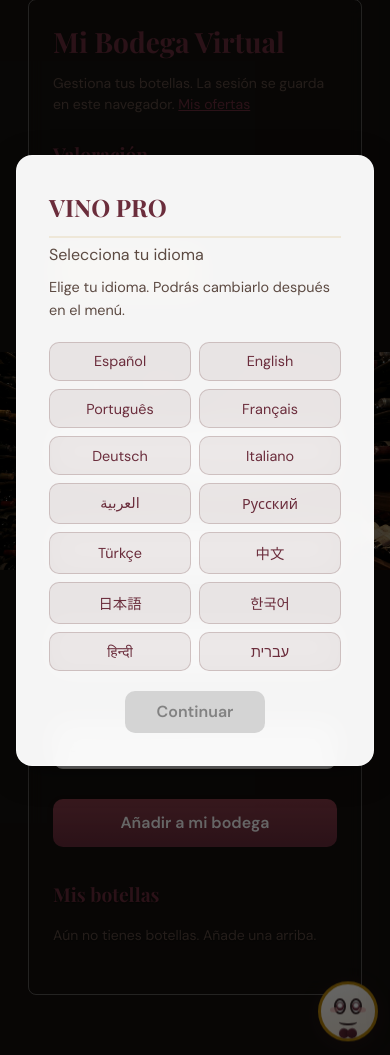
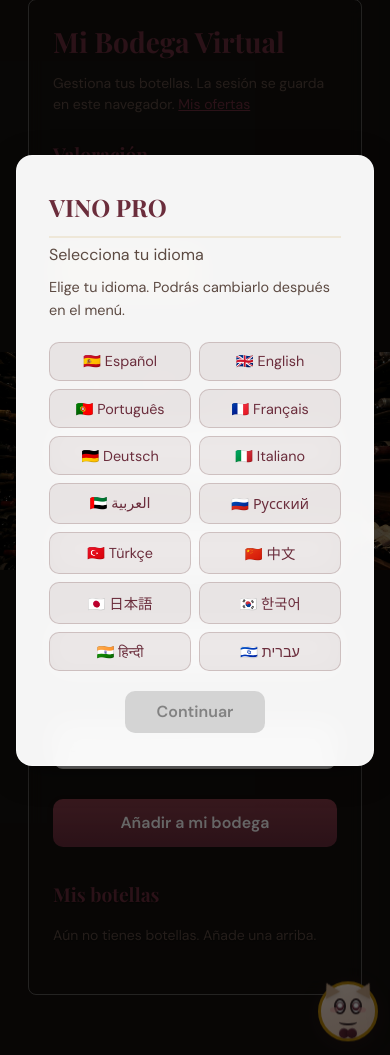
Before and after one commit to yusedcorrea-a11y/vinopro-backend-, a FastAPI app: page /bodega in a window 390 px wide. Shown: the part 134-1189 px from the top of the page. Run offline with FastAPI, Linux system fonts and the light colour scheme.

Commit message:
Inicio responsive + zorrito con pajarita como mascota
Made-with: Cursor

```diff
--- a/static/style.css
+++ b/static/style.css
@@ -2198,14 +2198,39 @@ body.page-preguntar #respuesta.respuesta-sumiller .respuesta-toolbar .btn-speak
   align-items: center;
   justify-content: center;
   border-radius: 50%;
-  background: linear-gradient(160deg, #fff 0%, #f8f2e8 45%, #f0e6d8 100%);
+  background: linear-gradient(160deg, #f5e6d8 0%, #ebd4c4 40%, #e2c4b0 100%);
   border: 3px solid var(--dorado);
-  box-shadow: 0 4px 20px rgba(107, 45, 60, 0.2), 0 0 0 0 rgba(184, 134, 11, 0.3), inset 0 1px 0 rgba(255,255,255,0.8);
+  box-shadow: 0 4px 20px rgba(107, 45, 60, 0.2), 0 0 0 0 rgba(184, 134, 11, 0.3), inset 0 1px 0 rgba(255,255,255,0.6);
   transition: transform 0.2s ease, box-shadow 0.3s ease;
   animation: chatbot-guia-mascot-float 3s ease-in-out infinite;
   user-select: none;
   -webkit-tap-highlight-color: transparent;
 }
+/* Orejas de zorro */
+.chatbot-guia-mascot-ear {
+  position: absolute;
+  top: -4px;
+  width: 0;
+  height: 0;
+  border-style: solid;
+  border-color: transparent transparent #c9a88a transparent;
+  border-width: 0 10px 18px 10px;
+  filter: drop-shadow(0 1px 2px rgba(0,0,0,0.15));
+  z-index: -1;
+}
+.chatbot-guia-mascot-ear--l {
+  left: 6px;
+  transform: rotate(-28deg);
+  transform-origin: bottom center;
+}
+.chatbot-guia-mascot-ear--r {
+  right: 6px;
+  transform: rotate(28deg);
+  transform-origin: bottom center;
+  border-width: 0 10px 18px 10px;
+}
+.chatbot-guia-mascot:hover .chatbot-guia-mascot-ear--l { transform: rotate(-28deg) scale(1.05); }
+.chatbot-guia-mascot:hover .chatbot-guia-mascot-ear--r { transform: rotate(28deg) scale(1.05); }
 /* En página inicio: zorrito flotando sin círculo duro (fondo semitransparente) */
 body.page-inicio .chatbot-guia-mascot {
   background: rgba(255, 255, 255, 0.22);
@@ -2621,6 +2652,9 @@ body.page-inicio .chatbot-guia-mascot:hover {
 @media (max-width: 600px) {
   .chatbot-guia-panel { max-width: 100%; }
   .chatbot-guia-mascot { bottom: 0.75rem; right: 0.75rem; width: 60px; height: 60px; }
+  .chatbot-guia-mascot-ear { border-width: 0 8px 14px 8px; top: -3px; }
+  .chatbot-guia-mascot-ear--l { left: 4px; transform: rotate(-28deg); }
+  .chatbot-guia-mascot-ear--r { right: 4px; transform: rotate(28deg); }
   .chatbot-guia-mascot-eye { width: 14px; height: 16px; }
   .chatbot-guia-mascot-pupil { width: 8px; height: 8px; }
   .chatbot-guia-mascot-shine { width: 4px; height: 4px; right: 2px; top: 3px; }
--- a/templates/base.html
+++ b/templates/base.html
@@ -32,20 +32,20 @@
       <p class="modal-bienvenida-idioma-subtitulo">Selecciona tu idioma</p>
       <p class="modal-bienvenida-idioma-sub">Elige tu idioma. Podrás cambiarlo después en el menú.</p>
       <div class="modal-bienvenida-idioma-botones" id="modal-bienvenida-lista">
-        <button type="button" class="modal-bienvenida-idioma-btn" data-lang="es">Español</button>
-        <button type="button" class="modal-bienvenida-idioma-btn" data-lang="en">English</button>
-        <button type="button" class="modal-bienvenida-idioma-btn" data-lang="pt">Português</button>
-        <button type="button" class="modal-bienvenida-idioma-btn" data-lang="fr">Français</button>
-        <button type="button" class="modal-bienvenida-idioma-btn" data-lang="de">Deutsch</button>
-        <button type="button" class="modal-bienvenida-idioma-btn" data-lang="it">Italiano</button>
-        <button type="button" class="modal-bienvenida-idioma-btn" data-lang="ar">العربية</button>
-        <button type="button" class="modal-bienvenida-idioma-btn" data-lang="ru">Русский</button>
-        <button type="button" class="modal-bienvenida-idioma-btn" data-lang="tr">Türkçe</button>
-        <button type="button" class="modal-bienvenida-idioma-btn" data-lang="zh">中文</button>
-        <button type="button" class="modal-bienvenida-idioma-btn" data-lang="ja">日本語</button>
-        <button type="button" class="modal-bienvenida-idioma-btn" data-lang="ko">한국어</button>
-        <button type="button" class="modal-bienvenida-idioma-btn" data-lang="hi">हिन्दी</button>
-        <button type="button" class="modal-bienvenida-idioma-btn" data-lang="he">עברית</button>
+        <button type="button" class="modal-bienvenida-idioma-btn" data-lang="es">🇪🇸 Español</button>
+        <button type="button" class="modal-bienvenida-idioma-btn" data-lang="en">🇬🇧 English</button>
+        <button type="button" class="modal-bienvenida-idioma-btn" data-lang="pt">🇵🇹 Português</button>
+        <button type="button" class="modal-bienvenida-idioma-btn" data-lang="fr">🇫🇷 Français</button>
+        <button type="button" class="modal-bienvenida-idioma-btn" data-lang="de">🇩🇪 Deutsch</button>
+        <button type="button" class="modal-bienvenida-idioma-btn" data-lang="it">🇮🇹 Italiano</button>
+        <button type="button" class="modal-bienvenida-idioma-btn" data-lang="ar">🇦🇪 العربية</button>
+        <button type="button" class="modal-bienvenida-idioma-btn" data-lang="ru">🇷🇺 Русский</button>
+        <button type="button" class="modal-bienvenida-idioma-btn" data-lang="tr">🇹🇷 Türkçe</button>
+        <button type="button" class="modal-bienvenida-idioma-btn" data-lang="zh">🇨🇳 中文</button>
+        <button type="button" class="modal-bienvenida-idioma-btn" data-lang="ja">🇯🇵 日本語</button>
+        <button type="button" class="modal-bienvenida-idioma-btn" data-lang="ko">🇰🇷 한국어</button>
+        <button type="button" class="modal-bienvenida-idioma-btn" data-lang="hi">🇮🇳 हिन्दी</button>
+        <button type="button" class="modal-bienvenida-idioma-btn" data-lang="he">🇮🇱 עברית</button>
       </div>
       <div class="modal-bienvenida-idioma-footer">
         <button type="button" id="modal-bienvenida-continuar" class="modal-bienvenida-idioma-continuar" disabled>Continuar</button>
@@ -145,7 +145,9 @@
   <script src="/static/js/menu-secreto.js"></script>
   {% block scripts %}{% endblock %}
 
-  <div id="chatbot-guia-mascot" class="chatbot-guia-mascot" role="button" tabindex="0" aria-label="Ayudante sumiller: arrastra para mover, doble toque para abrir la guía o doble clic para abrir el menú">
+  <div id="chatbot-guia-mascot" class="chatbot-guia-mascot" role="button" tabindex="0" aria-label="Zorrito sumiller: arrastra para mover, doble toque para abrir la guía o doble clic para abrir el menú">
+    <span class="chatbot-guia-mascot-ear chatbot-guia-mascot-ear--l" aria-hidden="true"></span>
+    <span class="chatbot-guia-mascot-ear chatbot-guia-mascot-ear--r" aria-hidden="true"></span>
     <div class="chatbot-guia-mascot-face" aria-hidden="true">
       <div class="chatbot-guia-mascot-eyes">
         <div class="chatbot-guia-mascot-eye"><span class="chatbot-guia-mascot-pupil"></span><span class="chatbot-guia-mascot-shine"></span></div>
@@ -164,7 +166,7 @@
         <div class="chatbot-guia-avatar" aria-hidden="true">👔</div>
         <div class="chatbot-guia-header-text">
           <h2 id="chatbot-guia-title" class="chatbot-guia-title">Guía de la app</h2>
-          <p class="chatbot-guia-subtitle">Tu asistente con pajarita</p>
+          <p class="chatbot-guia-subtitle">El zorrito con pajarita</p>
         </div>
         <button type="button" class="chatbot-guia-close" aria-label="Cerrar">&times;</button>
       </div>
```
Also changed, not shown: other parts of static/style.css (+71 -2 lines).
